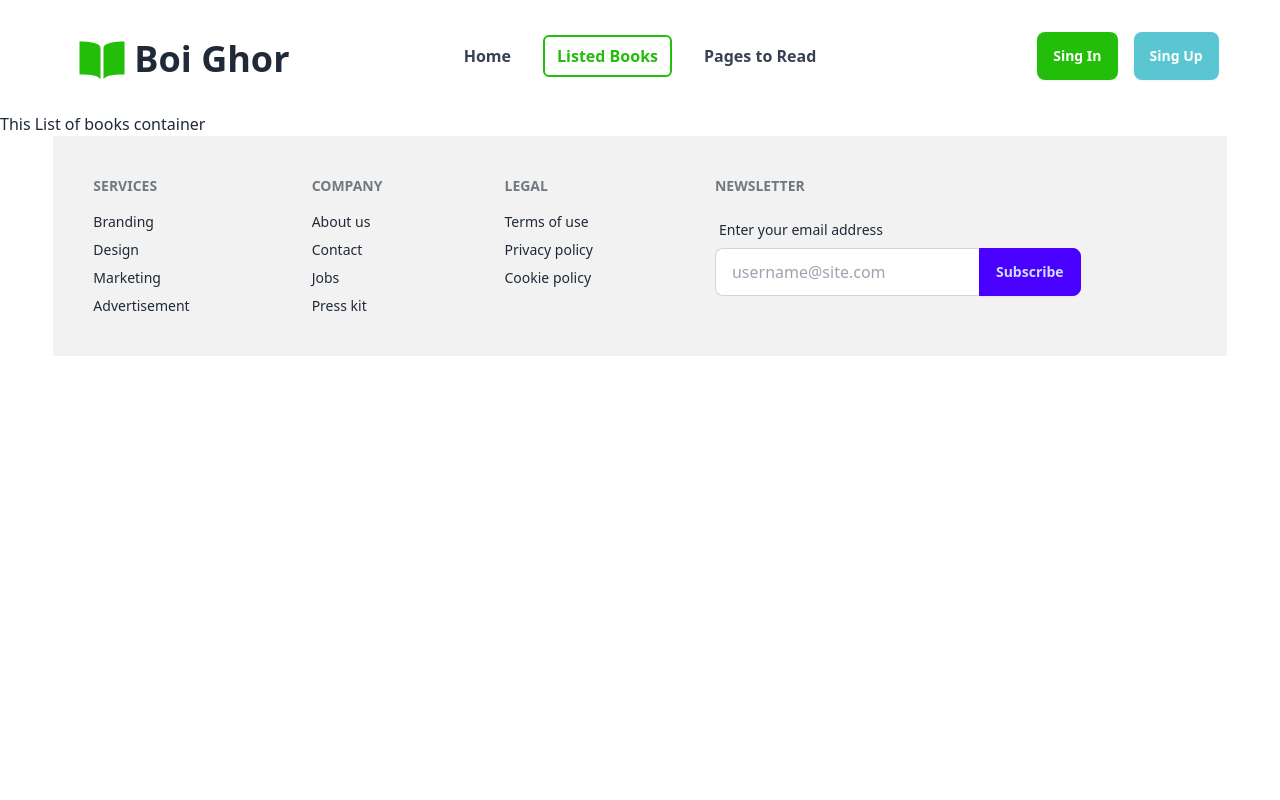
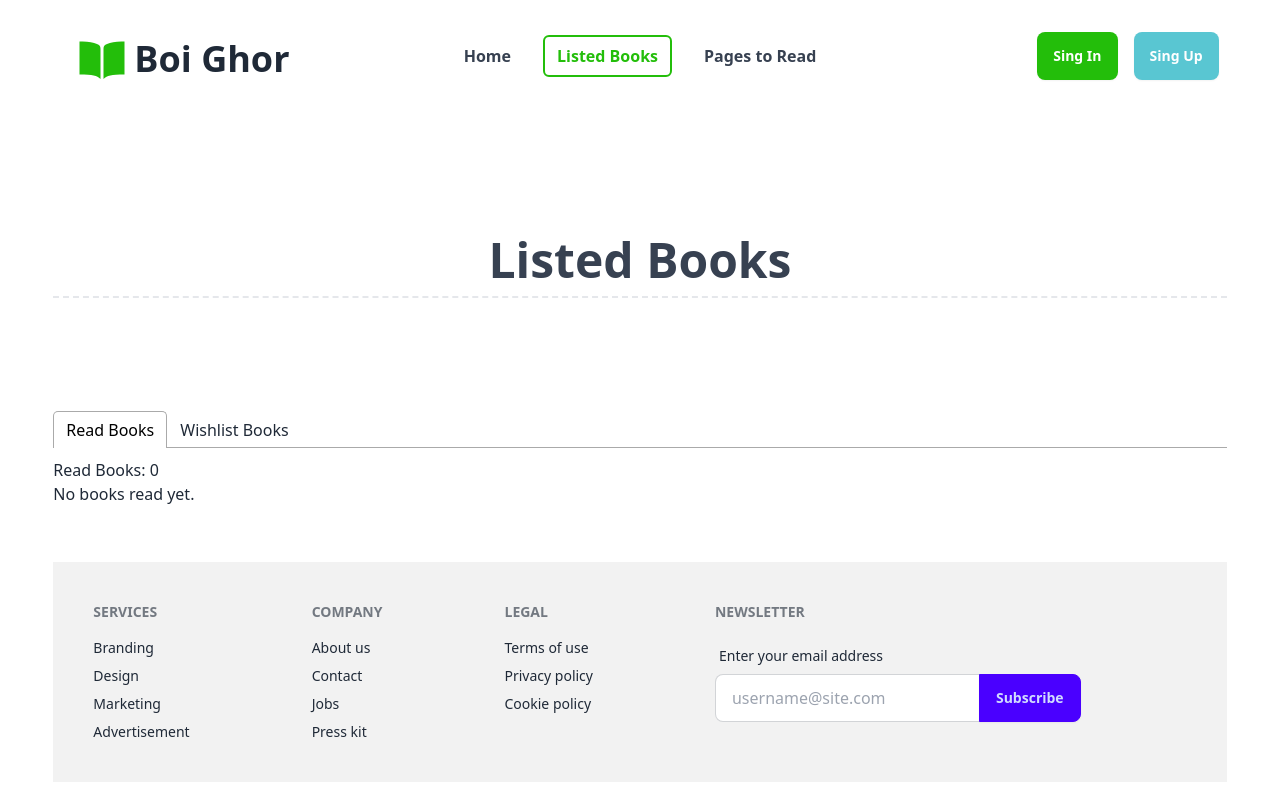
Before and after one commit to Jubayerhusain/BoiGhor, a React (Vite) app: page /listedBooks in a window 1280 px wide. Built offline with nearby package versions, Linux system fonts and the light colour scheme.

Commit message:
local storage done

```diff
--- a/package.json
+++ b/package.json
@@ -10,6 +10,8 @@
     "preview": "vite preview"
   },
   "dependencies": {
+    "@mui/material": "^6.1.6",
+    "@mui/styled-engine-sc": "^6.1.6",
     "boi-ghor": "file:",
     "localforage": "^1.10.0",
     "match-sorter": "^7.0.0",
@@ -17,7 +19,9 @@
     "react-dom": "^18.3.1",
     "react-icons": "^5.3.0",
     "react-router-dom": "^6.27.0",
-    "sort-by": "^1.2.0"
+    "react-tabs": "^6.0.2",
+    "sort-by": "^1.2.0",
+    "styled-components": "^6.1.13"
   },
   "devDependencies": {
     "@eslint/js": "^9.13.0",
--- a/src/componants/BookDetails/BookDetail.jsx
+++ b/src/componants/BookDetails/BookDetail.jsx
@@ -1,4 +1,5 @@
 import { useLoaderData, useParams } from "react-router-dom";
+import { addToStoredReadList } from "../../utility/localStore";
 
 function BookDetail() {
   const { bookId } = useParams();
@@ -21,6 +22,10 @@ function BookDetail() {
     publisher,
     yearOfPublishing,
   } = bookDetail;
+
+  const hundleMarkReadList = (id)=>{
+    addToStoredReadList(id)
+  }
   return (
     <div className=" bg-gray-100 text-gray-700 w-11/12 mx-auto my-24 rounded-3xl">
       <div className="xl:flex lg:flex md:flex-rows flex-rows justify-around items-center">
@@ -72,7 +77,7 @@ function BookDetail() {
             <p className="text-md font-semibold">{rating}</p>
           </div>
           <div className="space-x-4 my-5">
-            <button className="btn btn-primary border-[#23BE0A] text-gray-900 hover:border-none bg-white hover:bg-cyan-300">
+            <button onClick={()=>{hundleMarkReadList(bookId)}} className="btn btn-primary border-[#23BE0A] text-gray-900 hover:border-none bg-white hover:bg-cyan-300">
               Read
             </button>
             <button className="btn text-white btn-primary bg-[#23BE0A] border-none hover:bg-cyan-400">Wishlist</button>
--- a/src/componants/ListedBooks/ListedBooks.jsx
+++ b/src/componants/ListedBooks/ListedBooks.jsx
@@ -1,9 +1,55 @@
+import { Tab, Tabs, TabList, TabPanel } from "react-tabs";
+import "react-tabs/style/react-tabs.css";
+import { useLoaderData } from 'react-router-dom';
+import { useEffect, useState } from "react";
+import { getStoredReadList } from "../../utility/localStore";
+import Book from './../Book/Book';
+
 function ListedBooks() {
+    const [readList, setReadList] = useState([]);
+    const allBooks = useLoaderData();
+
+    useEffect(() => {
+        const storedReadList = getStoredReadList();
+        const storedReadListInt = storedReadList.map(id => parseInt(id));
+
+        // console.log(storedReadList, storedReadListInt, allBooks);
+
+        const readBookList = allBooks.filter(book => storedReadListInt.includes(book.bookId));
+
+        setReadList(readBookList);
+
+    }, []);
     return (
         <div>
-            <h1>This List of books container</h1>
+            <h1 className="font-bold text-gray-700 text-5xl text-center my-28 border-b-2 border-dashed py-3 w-11/12 mx-auto">Listed Books</h1>
+            <div className="w-11/12 mx-auto my-14">
+                <Tabs>
+                    <TabList>
+                        <Tab>Read Books</Tab>
+                        <Tab>Wishlist Books</Tab>
+                    </TabList>
+
+                    <TabPanel>
+                        <h2>Read Books: {readList.length}</h2>
+                        {readList.length > 0 ? (
+                            <ul>
+                                {readList.map(book => (
+                                    <Book book={book}></Book>
+                                ))}
+                            </ul>
+                        ) : (
+                            <p>No books read yet.</p>
+                        )}
+                    </TabPanel>
+                    <TabPanel>
+                        <h2>Wishlist Books</h2>
+                        <p>Any content for Wishlist Books</p>
+                    </TabPanel>
+                </Tabs>
+            </div>
         </div>
-    )
+    );
 }
 
-export default ListedBooks
+export default ListedBooks;
--- a/src/main.jsx
+++ b/src/main.jsx
@@ -25,6 +25,7 @@ const router = createBrowserRouter([
       {
         path:"/listedBooks",
         element: <ListedBooks></ListedBooks>,
+        loader: ()=> fetch(`/booksData.json`)
       },
       {
         path:"/pagesToRead",
--- /dev/null
+++ b/src/utility/localStore.js
@@ -0,0 +1,27 @@
+const getStoredReadList = () => {
+    const getReadList = localStorage.getItem('read-list');
+    if (getReadList) {
+        const storedList = JSON.parse(getReadList);
+        return storedList;
+    }
+    else{
+        return [];
+    }
+}
+const addToStoredReadList = (id) =>{
+    const storedReadList = getStoredReadList()
+    if (storedReadList.includes(id)) {
+        alert('This book already exists')
+    }
+    else{
+        // push the id on storedReadList
+        storedReadList.push(id)
+
+        // conacet the sotoredReadList
+        const storedReadListStr= JSON.stringify(storedReadList)
+
+        // set value on localStorege
+        localStorage.setItem('read-list', storedReadListStr)
+    }
+}
+export{addToStoredReadList,getStoredReadList}
```
Also changed, not shown: eslint.config.js (+17 -6 lines), src/componants/PageToRead/PageToRead.jsx (+6 -6 lines), tailwind.config.js (line endings or trailing spaces), 1 other file (tests, documents, lock files or other folders).
